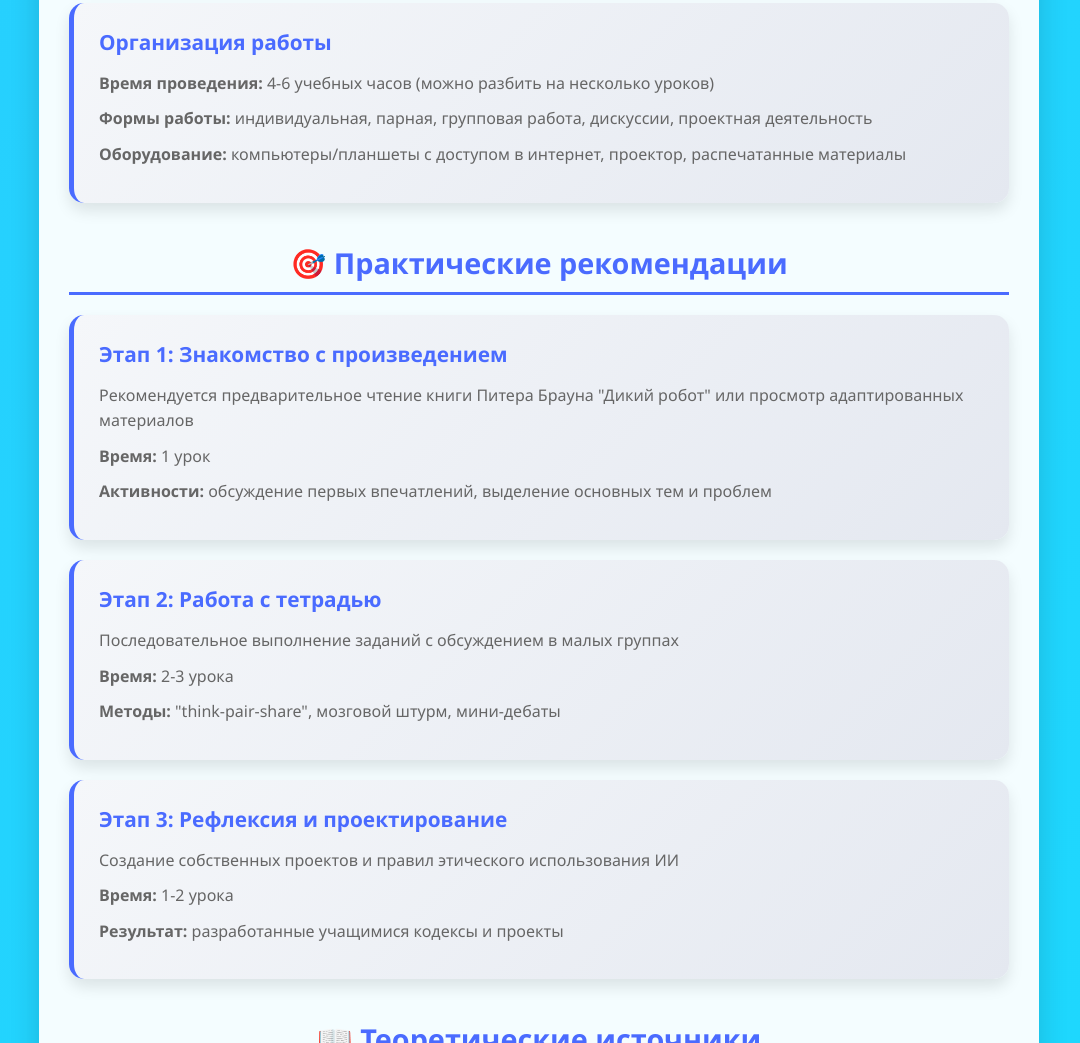
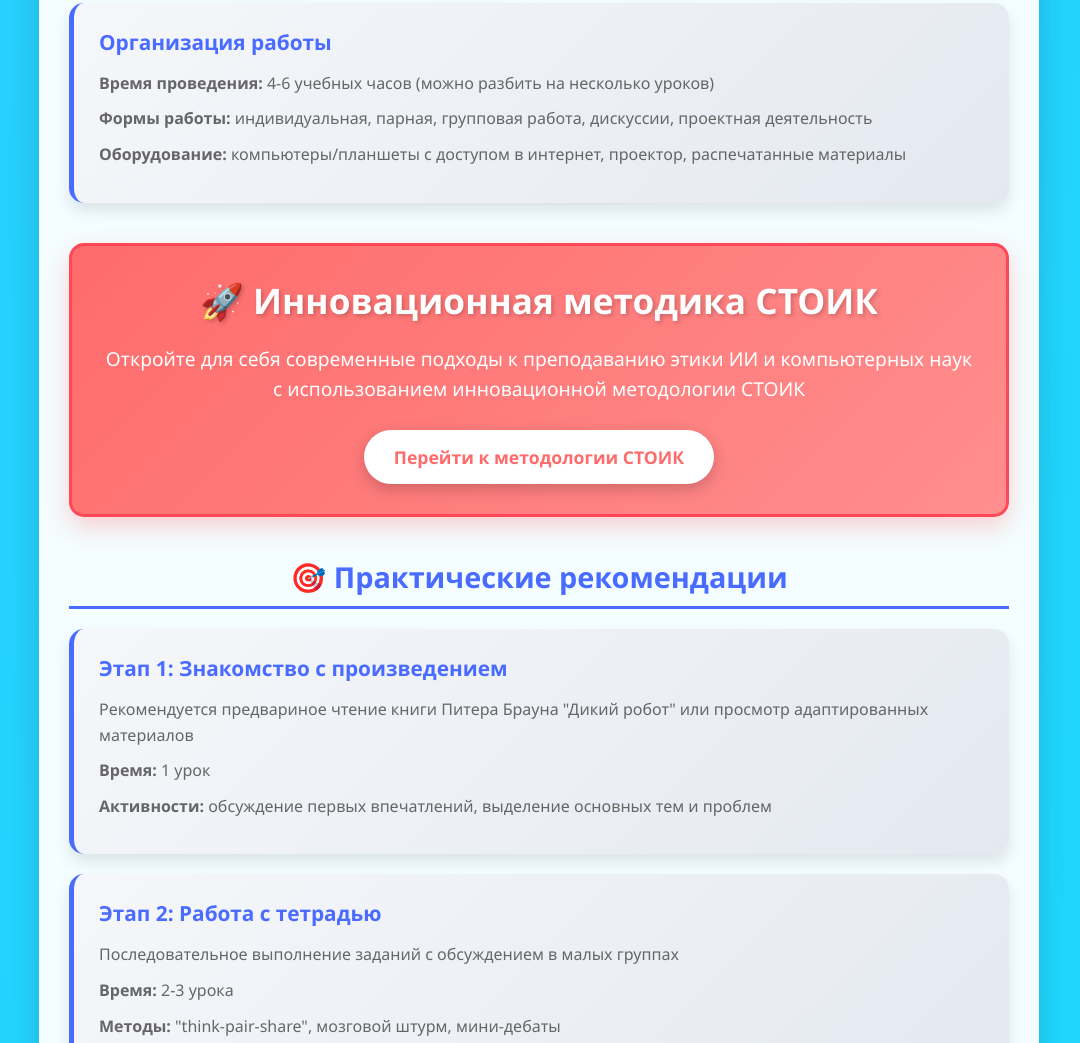
Before and after one commit to AlenaMogila/STOIK_Wild_Robot_Ethics, a plain HTML site: page Wild_Robot_methodology.html in a window 1280 px wide. Shown: the part 1088-2131 px from the top of the page, without its empty margins (101-1181 px from the left). Drawn offline with Linux system fonts and the light colour scheme.

Commit message:
Update Wild_Robot_methodology.html

```diff
--- a/Wild_Robot_methodology.html
+++ b/Wild_Robot_methodology.html
@@ -242,6 +242,52 @@
             line-height: 1.6;
         }
 
+        /* Стили для блока Инновация */
+        .innovation-section {
+            background: linear-gradient(135deg, #ff6b6b, #ff8e8e);
+            border-radius: 15px;
+            padding: 30px;
+            margin: 40px 0;
+            text-align: center;
+            color: white;
+            box-shadow: 0 10px 25px rgba(255, 107, 107, 0.3);
+            border: 3px solid #ff4757;
+        }
+
+        .innovation-section h2 {
+            font-size: 2.2em;
+            margin-bottom: 20px;
+            color: white;
+            text-shadow: 2px 2px 4px rgba(0, 0, 0, 0.2);
+        }
+
+        .innovation-section p {
+            font-size: 1.2em;
+            margin-bottom: 25px;
+            line-height: 1.6;
+        }
+
+        .innovation-button {
+            background: white;
+            color: #ff6b6b;
+            border: none;
+            padding: 15px 30px;
+            border-radius: 50px;
+            font-size: 1.1em;
+            cursor: pointer;
+            transition: all 0.3s ease;
+            font-weight: bold;
+            text-decoration: none;
+            display: inline-block;
+            box-shadow: 0 5px 15px rgba(0, 0, 0, 0.2);
+        }
+
+        .innovation-button:hover {
+            transform: translateY(-3px);
+            box-shadow: 0 8px 20px rgba(0, 0, 0, 0.3);
+            background: #f1f2f6;
+        }
+
         .footer {
             text-align: center;
             padding: 20px;
@@ -276,6 +322,14 @@
                 left: 0;
                 margin-bottom: 20px;
                 display: inline-block;
+            }
+
+            .innovation-section {
+                padding: 20px;
+            }
+
+            .innovation-section h2 {
+                font-size: 1.8em;
             }
         }
     </style>
@@ -338,12 +392,21 @@
             </div>
         </div>
 
+        <!-- Новый блок Инновация - перемещен после блока "Организация работы" -->
+        <div class="innovation-section">
+            <h2>🚀 Инновационная методика СТОИК</h2>
+            <p>Откройте для себя современные подходы к преподаванию этики ИИ и компьютерных наук с использованием инновационной методологии СТОИК</p>
+            <a href="https://alenamogila.github.io/STOIK_methodology/" target="_blank" class="innovation-button">
+                Перейти к методологии СТОИК
+            </a>
+        </div>
+
         <div class="content-section">
             <h2 class="section-title">🎯 Практические рекомендации</h2>
 
             <div class="recommendation-card">
                 <h3>Этап 1: Знакомство с произведением</h3>
-                <p>Рекомендуется предварительное чтение книги Питера Брауна "Дикий робот" или просмотр адаптированных материалов</p>
+                <p>Рекомендуется предвариное чтение книги Питера Брауна "Дикий робот" или просмотр адаптированных материалов</p>
                 <p><strong>Время:</strong> 1 урок</p>
                 <p><strong>Активности:</strong> обсуждение первых впечатлений, выделение основных тем и проблем</p>
             </div>
```
